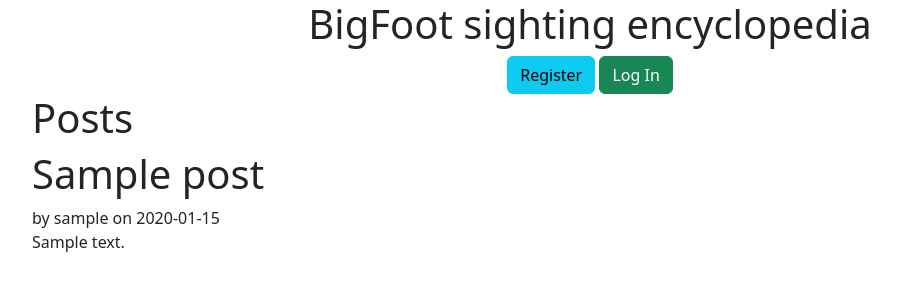
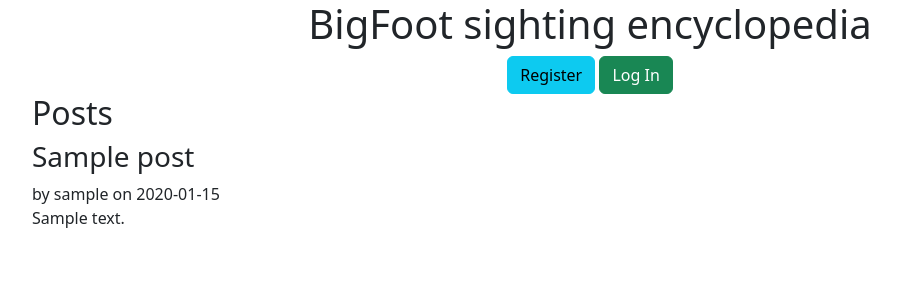
Before and after one commit to Sambsamb/SBminiproject3, a Flask app: template bigfoot/templates/blog/index.html in a window 1280 px wide. Shown: the top 300 px of the page, without its empty margins (50-950 px from the left). Run offline with Flask 2, Linux system fonts and the light colour scheme; the template is opened without the code that fills it: most values are stand-ins (such as "Sample title", 1, 10 or a date in 2020).

Commit message:
Update New, Edit buttons

```diff
--- a/bigfoot/templates/blog/index.html
+++ b/bigfoot/templates/blog/index.html
@@ -1,9 +1,9 @@
 {% extends 'base.html' %}
 
 {% block header %}
-  <h1>{% block title %}Posts{% endblock %}</h1>
+  <h2>{% block title %}Posts{% endblock %}</h2>
   {% if g.user %}
-    <a class="action" href="{{ url_for('blog.create') }}">New</a>
+    <p align="right"> <a class="btn btn-primary" href="{{ url_for('blog.create') }}" role="button">New</a></p>
   {% endif %}
 {% endblock %}
 
@@ -12,11 +12,11 @@
     <article class="post">
       <header>
         <div>
-          <h1>{{ post['title'] }}</h1>
+          <h3>{{ post['title'] }}</h3>
           <div class="about">by {{ post['username'] }} on {{ post['created'].strftime('%Y-%m-%d') }}</div>
         </div>
         {% if g.user['id'] == post['author_id'] %}
-          <a class="action" href="{{ url_for('blog.update', id=post['id']) }}">Edit</a>
+          <p align="right"> <a class="btn btn-secondary" href="{{ url_for('blog.update', id=post['id']) }}" role="button">Edit</a></p>
         {% endif %}
       </header>
       <p class="body">{{ post['body'] }}</p>
```
